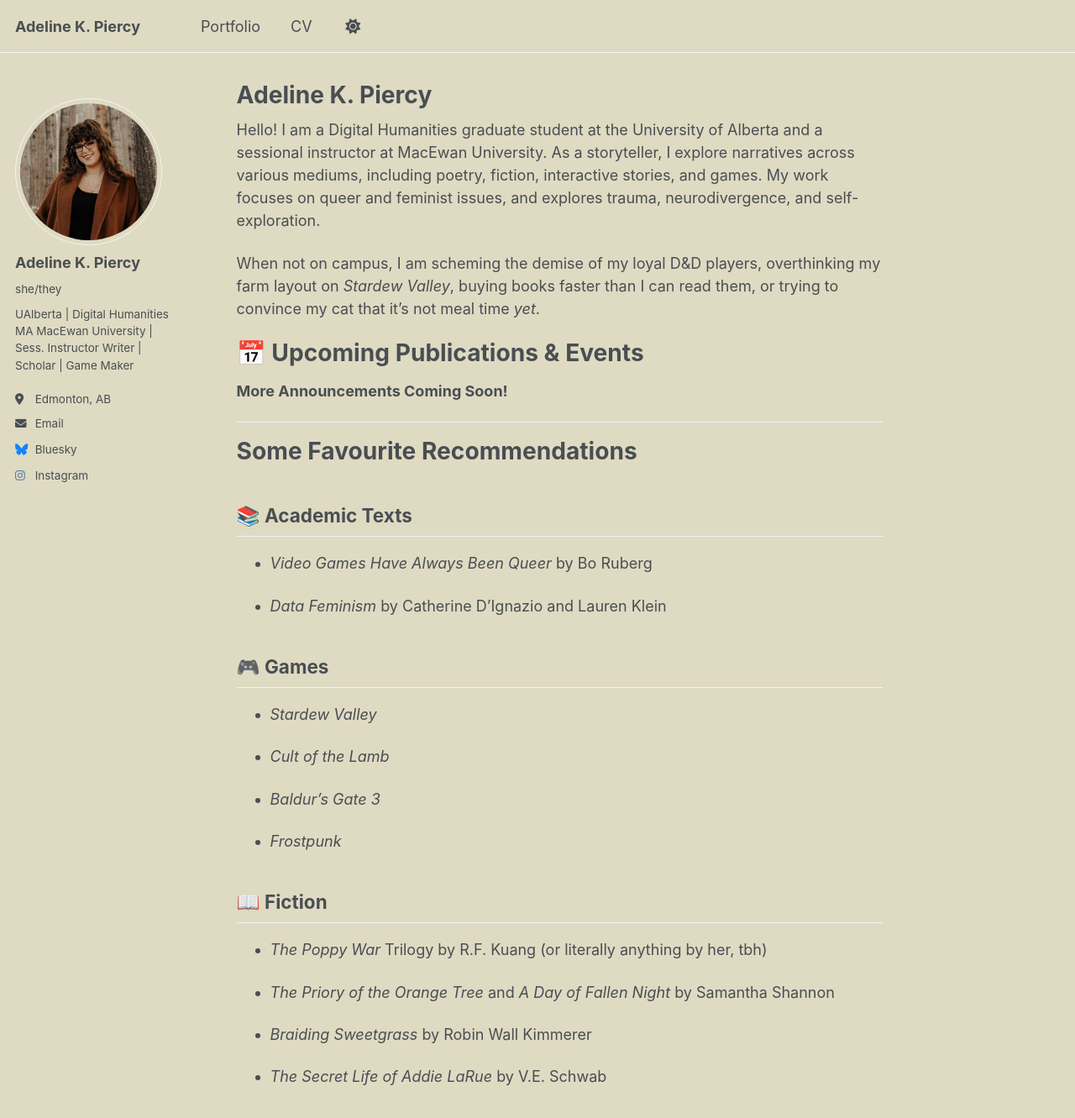
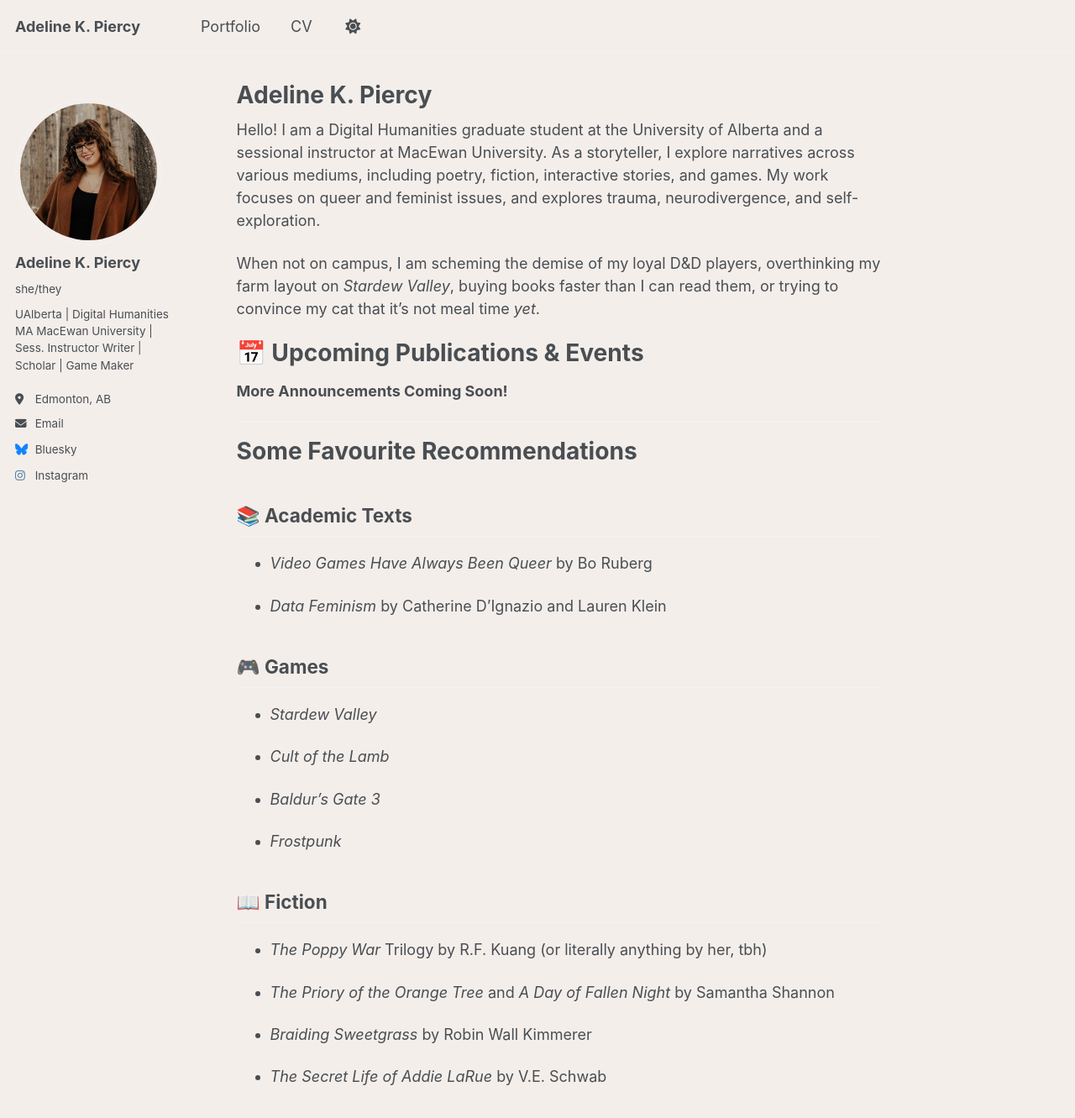
Before and after one commit to akpiercy/me, a Jekyll site: the page built from _pages/about.md, in a window 1280 px wide and 1400 px high. Shown: the top 1331 px of the window at 84% size. Built offline with Jekyll 4.4.1, drawn with Linux system fonts in a browser that asks for light colours.

Commit message:
Update _default.scss

```diff
--- a/_sass/theme/_default.scss
+++ b/_sass/theme/_default.scss
@@ -29,7 +29,7 @@ $sidebar-screen-min-width   : 1024px;
 /* Default light theme for the site */
 :root {
     --global-base-color                 : #{$gray};
-    --global-bg-color                   : #DFDAC2;
+    --global-bg-color                   : #F4EEEB;
     --global-border-color               : #{$lighter-gray};
     --global-code-background-color      : #fafafa;
     --global-code-text-color            : #{$darker-gray};
```
